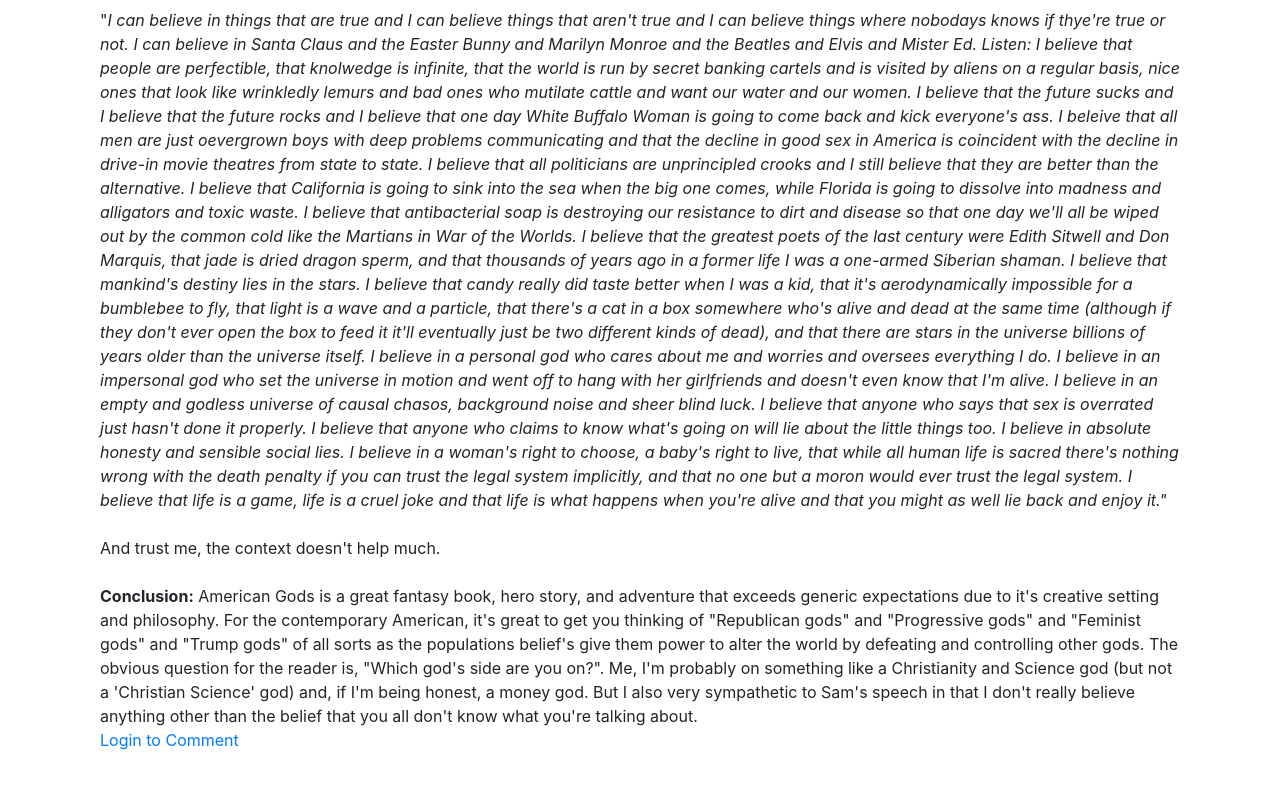
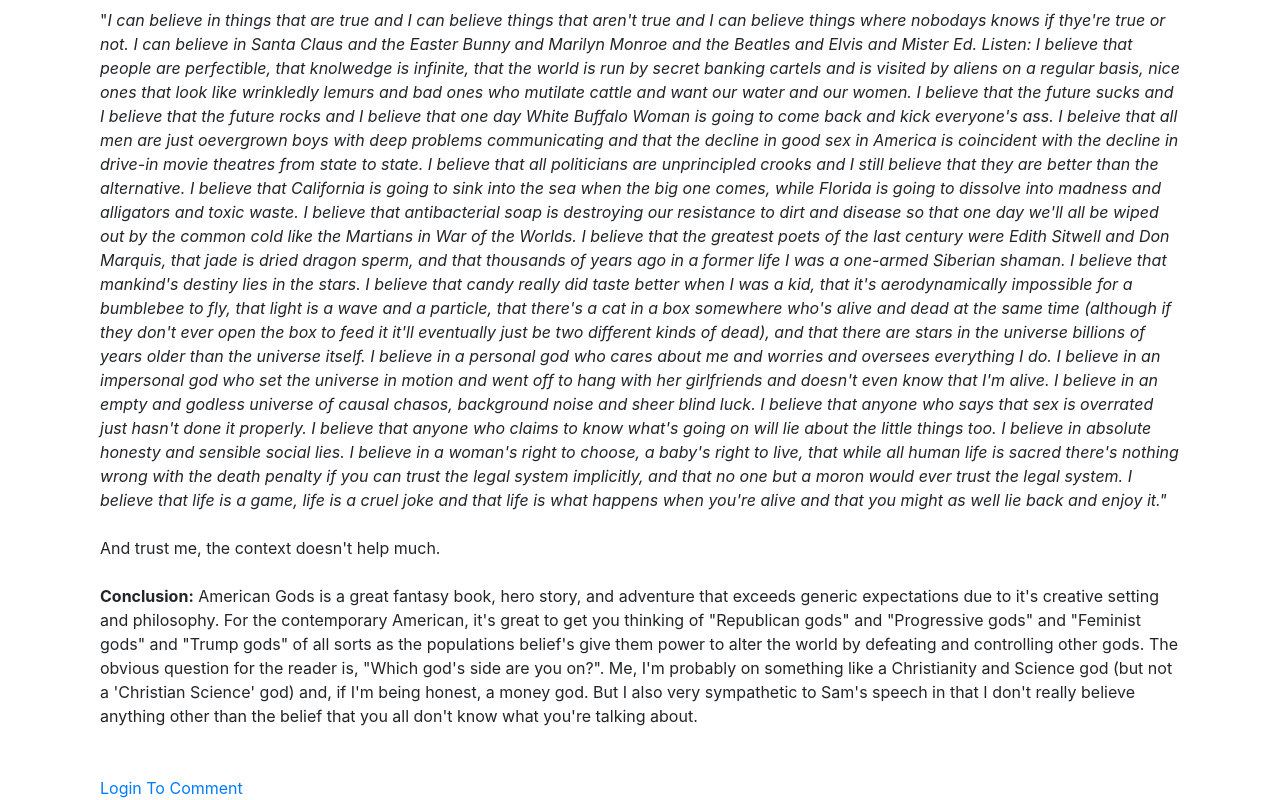
Before and after one commit to spwhite1337/website, a Vue app in the folder frontend/: page /Blog/AmericanGods in a window 1280 px wide. Shown: the part 3169-3969 px from the top of the page. Before the commit the page ends 3921 px from the top, so only its background shows below. Built offline with nearby package versions, Linux system fonts and the light colour scheme.

Commit message:
Router-link for login

```diff
--- a/frontend/src/components/Blog.vue
+++ b/frontend/src/components/Blog.vue
@@ -24,7 +24,8 @@
           <router-view></router-view>
       </transition>
 
-      <a href="./api/login">Login to Comment</a>
+      <br><br>
+      <router-link :to="{ name: 'login' }">Login To Comment</router-link>
   </div>
 </template>
 
--- a/frontend/src/router/index.js
+++ b/frontend/src/router/index.js
@@ -17,6 +17,10 @@ export default new Router({
             path: '/',
             name: 'home',
             component: Home
+        },
+        {
+            path: '/api/login',
+            name: 'login'
         },
         {
             path: '/DataProducts',
```
